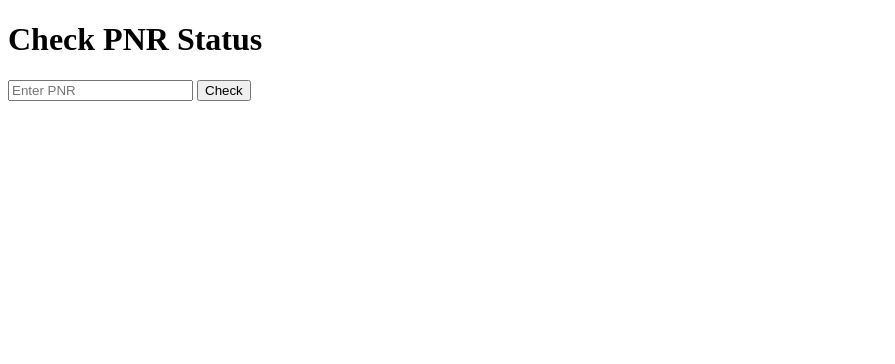
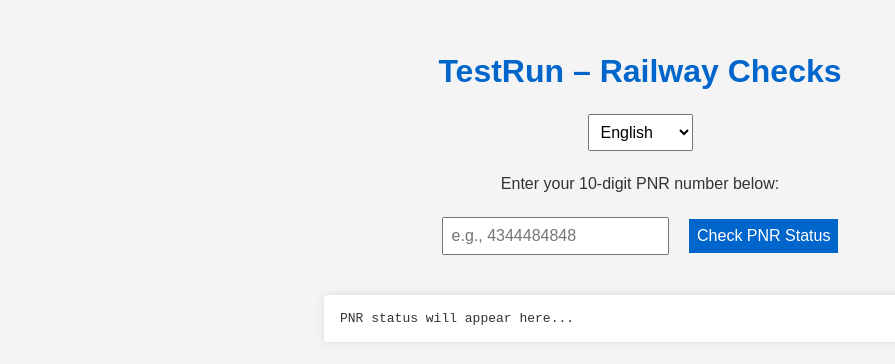
Before and after one commit to Avi-M-ops/railway-pnr-checker, a website: page public/index.html in a window 1280 px wide. Shown: the whole page, without its empty margins (0-895 px from the left). Drawn offline with Linux system fonts and the light colour scheme.

Commit message:
Modified UI for Locale

```diff
--- a/public/index.html
+++ b/public/index.html
@@ -1,20 +1,129 @@
 <!DOCTYPE html>
-<html>
+<html lang="en">
 <head>
-  <title>PNR Status Checker</title>
+  <meta charset="UTF-8" />
+  <meta name="viewport" content="width=device-width, initial-scale=1.0" />
+  <title>TestRun – Railway Checks</title>
+  <style>
+    body {
+      font-family: Arial, sans-serif;
+      background-color: #f4f4f4;
+      color: #333;
+      text-align: center;
+      margin: 0;
+      padding: 2rem;
+    }
+    h1 {
+      color: #0066cc;
+      margin-bottom: 1rem;
+    }
+    select, input, button {
+      padding: 0.5rem;
+      font-size: 16px;
+      margin: 0.5rem;
+    }
+    button {
+      background-color: #0066cc;
+      color: white;
+      border: none;
+      cursor: pointer;
+    }
+    button:hover {
+      background-color: #004d99;
+    }
+    pre {
+      text-align: left;
+      background-color: #fff;
+      padding: 1rem;
+      margin: 2rem auto;
+      max-width: 600px;
+      box-shadow: 0 0 10px rgba(0,0,0,0.1);
+      border-radius: 4px;
+    }
+  </style>
 </head>
 <body>
-  <h1>Check PNR Status</h1>
-  <input id="pnr" placeholder="Enter PNR" />
-  <button onclick="checkPNR()">Check</button>
-  <pre id="result"></pre>
+  <h1 id="title">TestRun – Railway Checks</h1>
+  <select id="language" onchange="translate()">
+    <option value="en">English</option>
+    <option value="hi">हिन्दी</option>
+    <option value="ta">தமிழ்</option>
+    <option value="ml">മലയാളം</option>
+    <option value="kn">ಕನ್ನಡ</option>
+    <option value="mr">मराठी</option>
+    <option value="bn">বাংলা</option>
+    <option value="pa">ਪੰਜਾਬੀ</option>
+  </select>
+  <p id="instruction">Enter your 10-digit PNR number below:</p>
+  <input id="pnr" type="text" maxlength="10" placeholder="e.g., 4344484848" />
+  <button onclick="checkPNR()" id="checkBtn">Check PNR Status</button>
+  <pre id="result">PNR status will appear here...</pre>
 
   <script>
+    const translations = {
+      hi: {
+        title: "टेस्ट रन – रेलवे जांचें",
+        instruction: "अपना 10 अंकों का पीएनआर नंबर दर्ज करें:",
+        check: "पीएनआर स्थिति जांचें"
+      },
+      ta: {
+        title: "டெஸ்ட் ரன் – ரயில்வே சரிபார்ப்பு",
+        instruction: "உங்கள் 10 இலக்க PNR எண்ணை உள்ளிடவும்:",
+        check: "PNR நிலையை சரிபார்க்கவும்"
+      },
+      ml: {
+        title: "ടെസ്റ്റ്റൺ – റെയിൽവേ പരിശോധന",
+        instruction: "നിങ്ങളുടെ 10 അക്ക PNR നമ്പർ നൽകുക:",
+        check: "PNR സ്ഥിതി പരിശോധിക്കുക"
+      },
+      kn: {
+        title: "ಟೆಸ್ಟ್‌ರನ್ – ರೈಲು ತಪಾಸಣೆ",
+        instruction: "ನಿಮ್ಮ 10 ಅಂಕಿಯ PNR ಸಂಖ್ಯೆಯನ್ನು ನಮೂದಿಸಿ:",
+        check: "PNR ಸ್ಥಿತಿಯನ್ನು ಪರಿಶೀಲಿಸಿ"
+      },
+      mr: {
+        title: "टेस्ट रन – रेल्वे तपासणी",
+        instruction: "आपला 10 अंकी पीएनआर क्रमांक प्रविष्ट करा:",
+        check: "PNR स्थिती तपासा"
+      },
+      bn: {
+        title: "টেস্ট রান – রেলওয়ে চেক",
+        instruction: "আপনার 10-অঙ্কের পিএনআর নম্বর লিখুন:",
+        check: "PNR স্থিতি যাচাই করুন"
+      },
+      pa: {
+        title: "ਟੈਸਟ ਰਨ – ਰੇਲਵੇ ਜਾਂਚਾਂ",
+        instruction: "ਆਪਣਾ 10 ਅੰਕਾਂ ਵਾਲਾ PNR ਨੰਬਰ ਦਰਜ ਕਰੋ:",
+        check: "PNR ਸਥਿਤੀ ਜਾਂਚੋ"
+      },
+      en: {
+        title: "TestRun – Railway Checks",
+        instruction: "Enter your 10-digit PNR number below:",
+        check: "Check PNR Status"
+      }
+    };
+
+    function translate() {
+      const lang = document.getElementById("language").value;
+      document.getElementById("title").textContent = translations[lang].title;
+      document.getElementById("instruction").textContent = translations[lang].instruction;
+      document.getElementById("checkBtn").textContent = translations[lang].check;
+    }
+
     async function checkPNR() {
       const pnr = document.getElementById("pnr").value;
-      const res = await fetch(`/api/pnr/${pnr}`);
-      const data = await res.json();
-      document.getElementById("result").textContent = JSON.stringify(data, null, 2);
+      if (!pnr || pnr.length !== 10) {
+        alert("Please enter a valid 10-digit PNR number.");
+        return;
+      }
+      document.getElementById("result").textContent = "Checking...";
+      try {
+        const res = await fetch(`/api/pnr/${pnr}`);
+        const data = await res.json();
+        document.getElementById("result").textContent = JSON.stringify(data, null, 2);
+      } catch (error) {
+        document.getElementById("result").textContent = "Error fetching PNR status.";
+      }
     }
   </script>
 </body>
```
